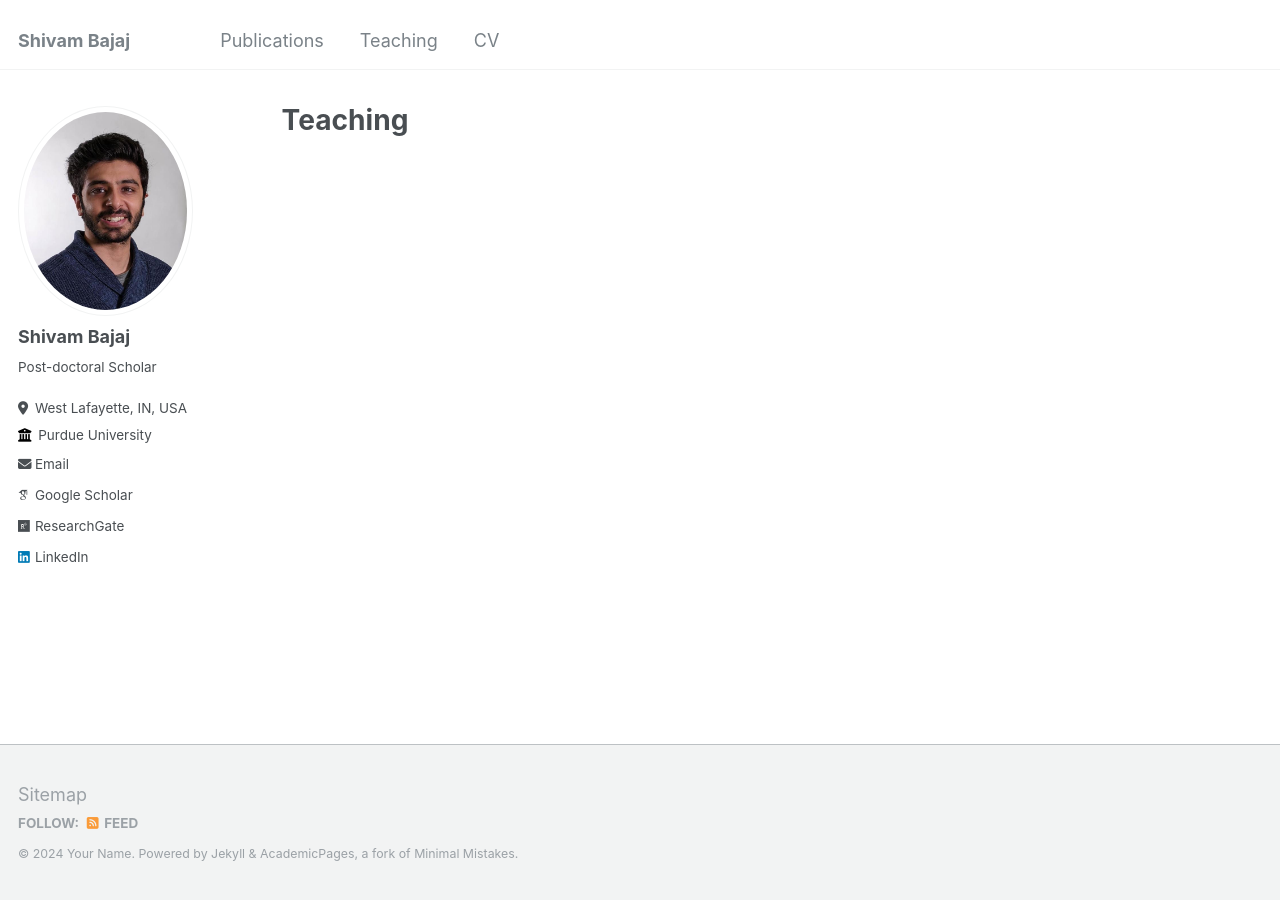
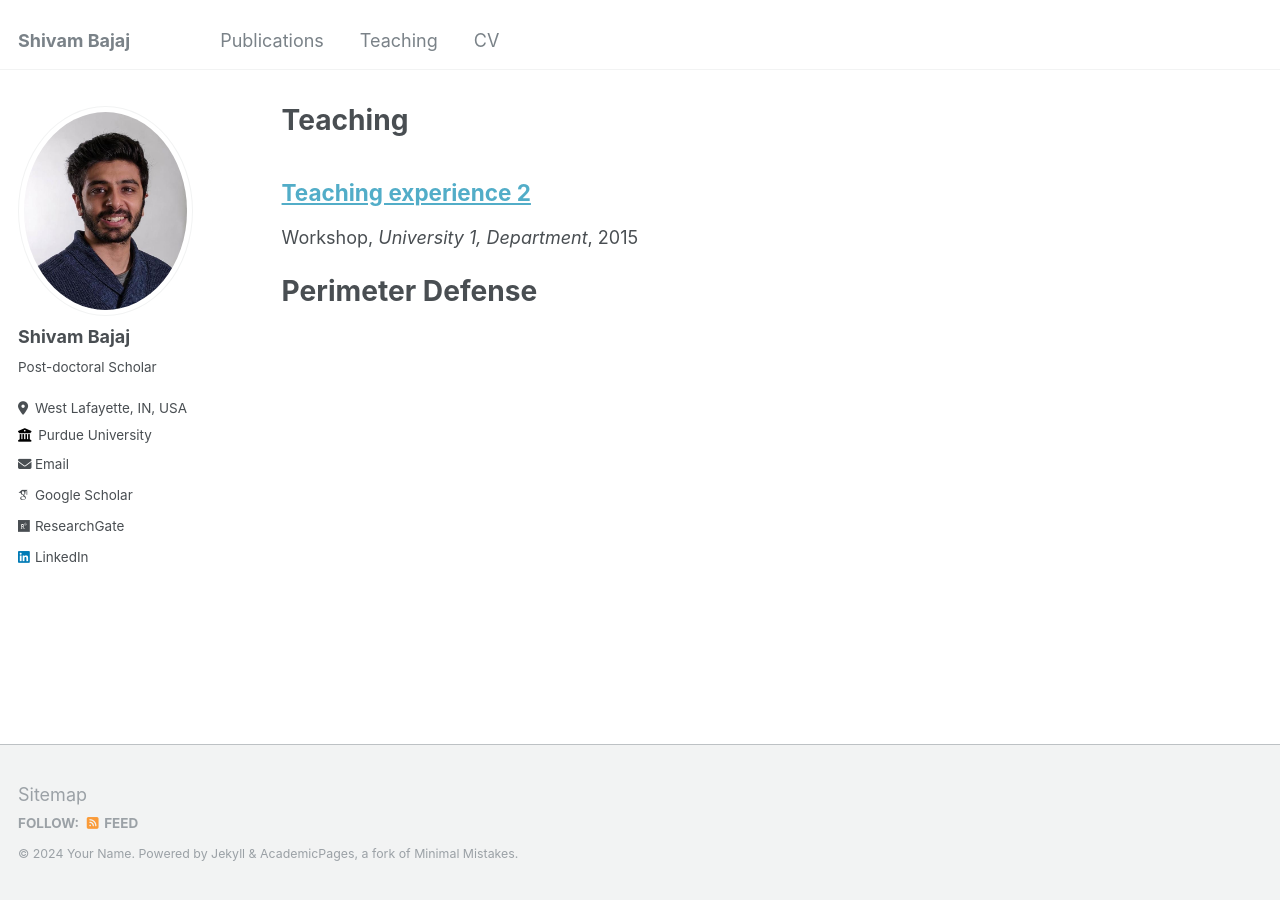
Before and after one commit to shivambajaj08/shivambajaj08.github.io, a Jekyll site: the page built from _pages/teaching.html, in a window 1280 px wide. Built offline with Jekyll 4.4.1, drawn with Linux system fonts in a browser that asks for light colours; some web fonts are replaced.

Commit message:
Update 2014-spring-teaching-1.md

```diff
--- a/_teaching/2014-spring-teaching-1.md
+++ b/_teaching/2014-spring-teaching-1.md
@@ -1,3 +1,13 @@
+---
+title: "Teaching experience 2"
+collection: teaching
+type: "Workshop"
+permalink: /teaching/2015-spring-teaching-1
+venue: "University 1, Department"
+date: 2015-01-01
+location: "City, Country"
+---
+
 # Perimeter Defense
 
 In these works we consider perimeter defense problems in planar environments with robotic mobile defenders that seek to defend a perimeter from mobile intruders. We design and analyze multiple online algorithms for the defenders and provide a worst-case analysis of this problem. Specifically, we present a competitive analysis approach to these problems by measuring the performance of various online algorithms for the defenders against arbitrary inputs. We also establish necessary conditions on the parameter space to guarantee finite competitiveness of  any online algorithm.
```
